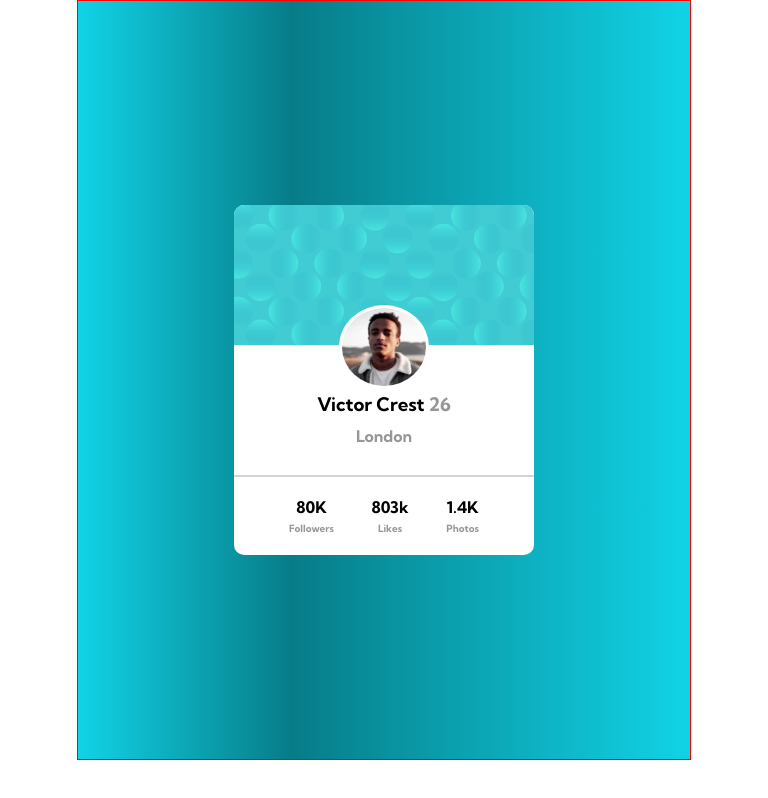
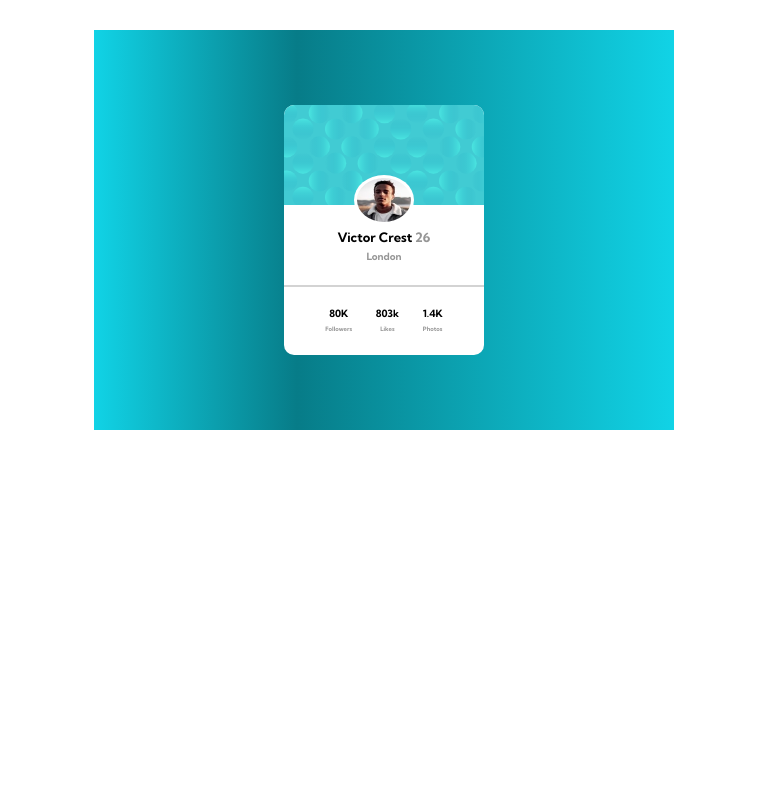
Before and after one commit to santiMoreno1989/tarjeta-personal, a plain HTML site: page index.html in a window 768 px wide. Drawn offline with Linux system fonts and the light colour scheme.

Commit message:
se agrego media query min-width 600 y max-width 1023

```diff
--- a/css/estilos.css
+++ b/css/estilos.css
@@ -10,14 +10,14 @@ body{
 }
 .contenedor-padre{
     width: 80%;
-    height: 95vh;
+    height: 85vh;
     display: flex;
     justify-content: center;
     align-items: center;
     flex-direction: column;
     background: rgb(17,211,230);
     background: linear-gradient(90deg, rgba(17,211,230,1) 0%, rgba(7,124,136,1) 35%, rgba(17,211,230,1) 100%);
-    border: solid 1px red;
+    margin-top: 30px;
 }
 .tarjeta{
 
@@ -70,3 +70,42 @@ body{
     color: hsl(0, 0%, 59%);
     margin-top: 5px;
 }
+/* INICIO DE MEDIA QUERY 580 X 1023 */
+@media all  and (min-width: 600px) and (max-width: 1023px){
+
+    .contenedor-padre{
+        width: 580px;
+        height: 400px;
+    }
+    .tarjeta{
+        height: 250px;
+        width: 200px;
+    }
+
+    .logo img{
+
+        height: 50%;
+        width: 30%;
+        margin-top: 70px;
+    }
+    .logo h3{
+        font-size: 13px;
+    }
+    .logo span{
+        font-size: 13px;
+    }
+    .logo h4{
+        font-size: 10px;
+        margin: 5px    35px;
+    }
+    .informacion{
+        margin-top: 80px;
+    }
+    .informacion span{
+        font-size: 10px;
+        margin: 20px 10px;
+    }
+    .informacion p{
+        font-size: 6px;
+    }
+} /* FIN MEDIA QUERY 580 X 1023 */
```
